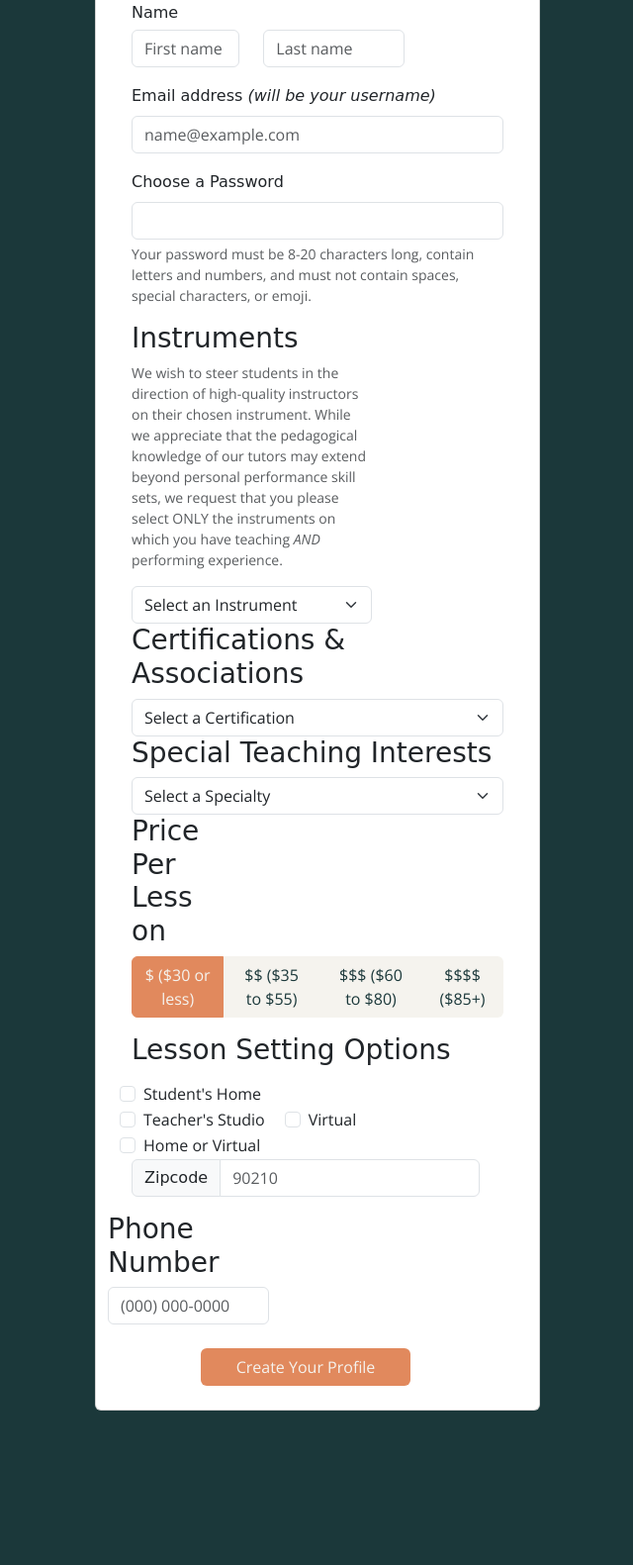
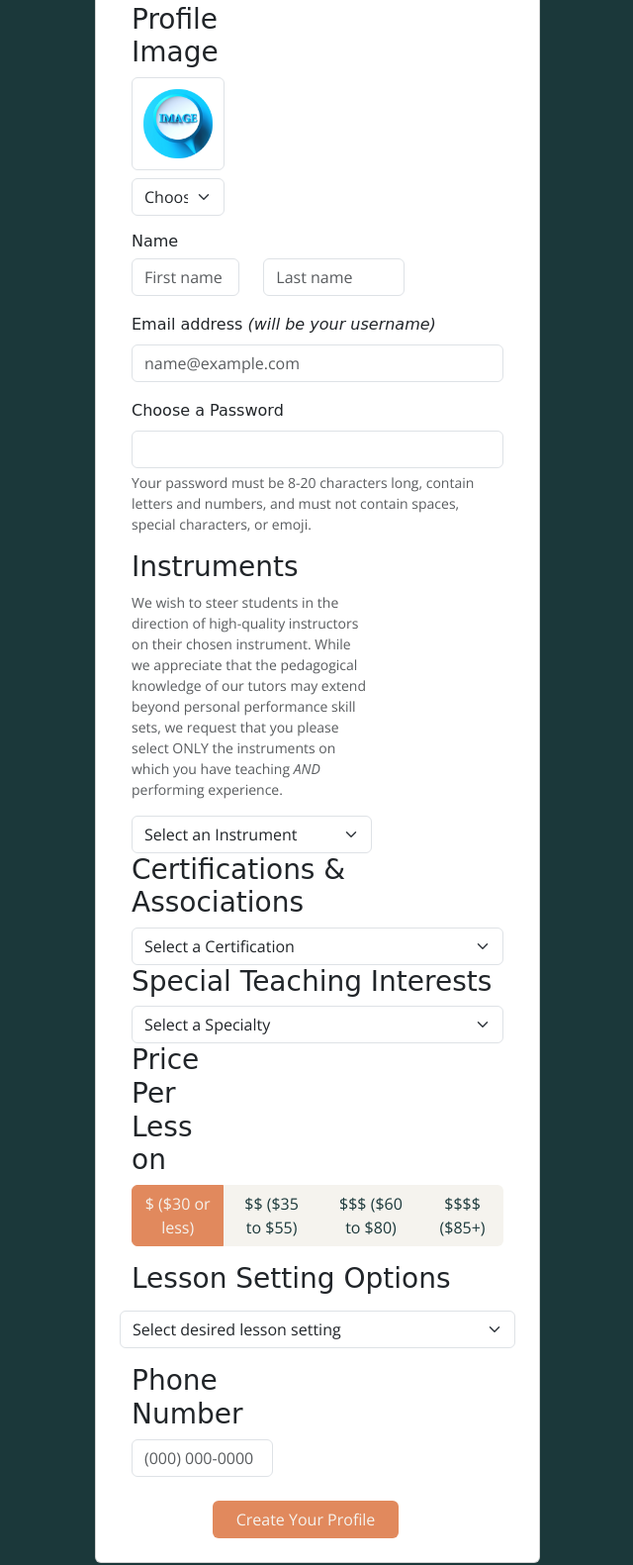
Before and after one commit to sacarr91/tutorHub, a website: page public/tutor-registration-pete+.html in a window 1280 px wide. Shown: the part 542-2123 px from the top of the page at 99% size, without its empty margins (319-959 px from the left). Before the commit the page ends 1993 px from the top, so only its background shows below. Drawn offline with nearby package versions, Linux system fonts and the light colour scheme; no server answers; a web font is replaced by a local one.

Commit message:
updated lesson setting and ported over select profile image

```diff
--- a/public/tutor-registration-pete+.html
+++ b/public/tutor-registration-pete+.html
@@ -39,6 +39,69 @@
         <h1 class="my-4">Tutor Account Registration</h1>
         <div class="mx-4">
           <h3>User Information</h3>
+          <div id="profile-image" class="col-3 me-5">
+            <h3>Profile Image</h3>
+            <img src="./assets/images/Profile-Icons/000.png" class="img-thumbnail mb-2"
+              id="thumbnail-preview" alt="profile image preview" width="150px">
+            <select name="profile_img" class="form-select mb-3 normal-text" id="choose-profile-image"
+              aria-label="Default select example">
+              <option selected>Choose your profile image</option>
+              <option>Bass Guitar 1</option>
+              <option>Bass Guitar 2</option>
+              <option>Bass Guitar 3</option>
+              <option>Bassoon 1</option>
+              <option>Bassoon 2</option>
+              <option>Bassoon 3</option>
+              <option>Cello 1</option>
+              <option>Cello 2</option>
+              <option>Clarinet 1</option>
+              <option>Clarinet 2</option>
+              <option>Clarinet 3</option>
+              <option>Double Bass 1</option>
+              <option>Double Bass 2</option>
+              <option>Euphonium 1</option>
+              <option>Euphonium 2</option>
+              <option>Euphonium 3</option>
+              <option>Flute 1</option>
+              <option>Flute 2</option>
+              <option>Guitar 1</option>
+              <option>Guitar 2</option>
+              <option>Guitar 3</option>
+              <option>Guitar 4</option>
+              <option>Horn 1</option>
+              <option>Horn 2</option>
+              <option>Horn 3</option>
+              <option>Oboe 1</option>
+              <option>Oboe 2</option>
+              <option>Oboe 3</option>
+              <option>Percussion 1</option>
+              <option>Percussion 2</option>
+              <option>Percussion 3</option>
+              <option>Percussion 4</option>
+              <option>Percussion 5</option>
+              <option>Piano 1</option>
+              <option>Piano 2</option>
+              <option>Piano 3</option>
+              <option>Sax 1</option>
+              <option>Sax 2</option>
+              <option>Trombone 1</option>
+              <option>Trombone 2</option>
+              <option>Trombone 3</option>
+              <option>Trumpet 1</option>
+              <option>Trumpet 2</option>
+              <option>Trumpet 3</option>
+              <option>Tuba 1</option>
+              <option>Tuba 2</option>
+              <option>Tuba 3</option>
+              <option>Viola 1</option>
+              <option>Viola 2</option>
+              <option>Violin 1</option>
+              <option>Violin 2</option>
+              <option>Woodwind 1</option>
+              <option>Woodwind 2</option>
+              <option>Woodwind 3</option>
+            </select>
+          </div>
           <h6>Name</h6>
           <div class="row">
             <div class="col-4">
@@ -106,41 +169,13 @@
             <h3 class="col-auto me-3 mb-3" id="setting-header">
               Lesson Setting Options
             </h3>
-            <div class="row col-auto" id="setting-details">
-              <div class="row">
-                <div class="row col-auto" id="checkbox-options">
-                  <div class="form-check col-auto me-2">
-                    <input name="lesson_setting" value="Student's Home" class="form-check-input" type="checkbox"  id="fiddle-folk">
-                    <label class="form-check-label normal-text" for="fiddle-folk">
-                      Student's Home
-                    </label>
-                  </div>
-                  <div class="form-check col-auto me-2">
-                    <input name="lesson_setting" value="Teachers's Studio" class="form-check-input" type="checkbox" id="flexCheckDefault">
-                    <label class="form-check-label normal-text" for="flexCheckDefault">
-                      Teacher's Studio
-                    </label>
-                  </div>
-                  <div class="form-check col-auto me-2">
-                    <input name="lesson_setting" value="Virtual" class="form-check-input" type="checkbox" id="flexCheckDefault">
-                    <label class="form-check-label normal-text" for="flexCheckDefault">
-                      Virtual
-                    </label>
-                  </div>
-                  <div class="form-check col-auto me-2">
-                    <input name="lesson_setting" value="Home or Virtual" class="form-check-input" type="checkbox" id="flexCheckDefault">
-                    <label class="form-check-label normal-text" for="flexCheckDefault">
-                      Home or Virtual
-                    </label>
-                  </div>
-                </div>
-              </div>
-                <div class="input-group col-auto" id="zipCode">
-                  <label for="zip-input" class="input-group-text patrick ">Zipcode</label>
-                  <input name="zipcode" type="zipcode" class="form-control normal-text" id="zip-input" placeholder="90210">
-                </div>
-              </div>
-            </div>
+            <select name="lesson_setting" class="form-select" aria-label="Default select example" id="lesson-setting-list">
+              <option value="">Select desired lesson setting</option>
+              <option value="Student's Home">Student's Home</option>
+              <option value="Tutor's Studio">Tutor's Studio</option>
+              <option value="Virtual">Virtual</option>
+              <option value="Studio or Virtual">Studio or Virtual</option>
+            </select>
           </div>
           <div class="row" id="contactAndSocials">
             <div class="col-5">
```
